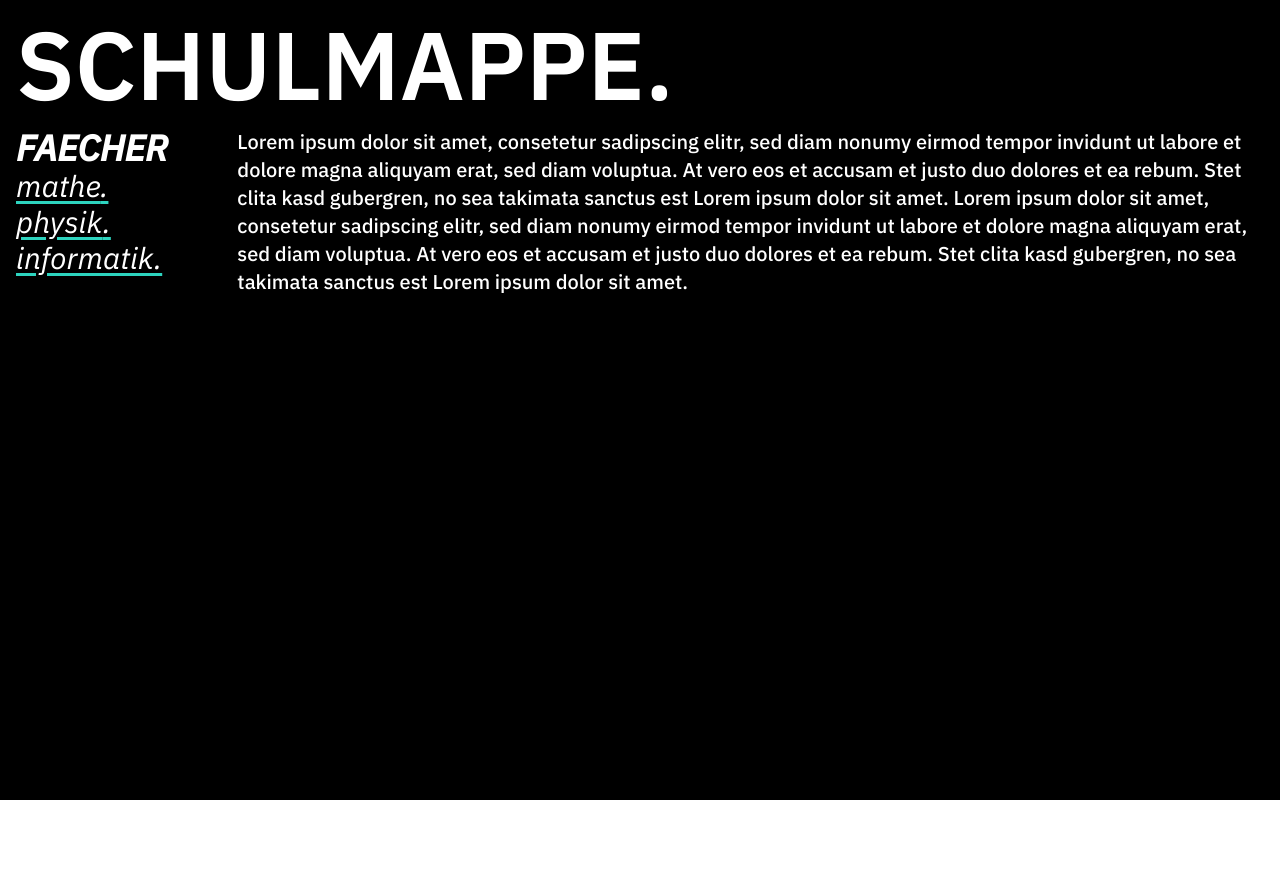
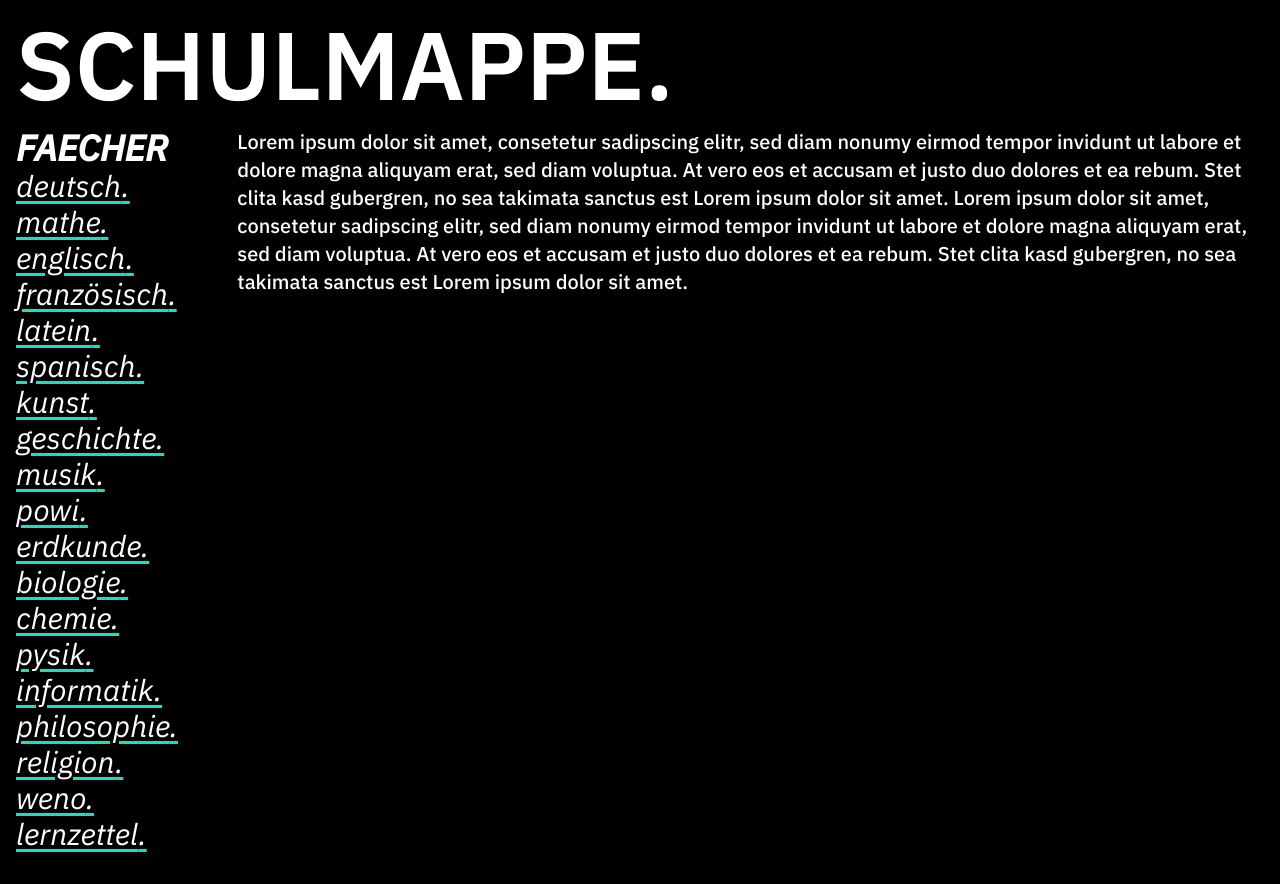
Before and after one commit to FortsetzungF/schulmappe-frontend, a Next.js app: page /app in a window 1280 px wide. Before the commit the page ends 800 px from the top, so only its background shows below. Built offline with nearby package versions, Linux system fonts and the light colour scheme.

Commit message:
make FaecherList load faecher

```diff
--- a/components/Faecherlist.js
+++ b/components/Faecherlist.js
@@ -1,15 +1,24 @@
+import useSWR from "swr";
 import FaecherlistItem from "@components/FaecherlistItem";
+import MSG from "@components/MSG"
 
 export default function Faecherlist() {
+  const fetcher = (...args) => fetch(...args).then(res => res.json())
+
+  const { data, error } = useSWR('/api/faecher', fetcher)
+
+  if (error) return <MSG error>faecher konnten nicht geladen werden</MSG>
+  if (!data) return <MSG>loading faecher</MSG>
+
   return(
     <div>
-      <div className="font-extrabold italic uppercase">
-        <h2 className="text-2xl lg:text-4xl">faecher</h2>
-      </div>
-
-      <FaecherlistItem>mathe</FaecherlistItem>
-      <FaecherlistItem>physik</FaecherlistItem>
-      <FaecherlistItem>informatik</FaecherlistItem>
+      <ul>
+        {data.faecher.map((fach) =>
+          <li>
+            <FaecherlistItem>{fach}</FaecherlistItem>
+          </li>
+        )}
+      </ul>
     </div>
   )
 }
--- a/components/Sidebar.js
+++ b/components/Sidebar.js
@@ -3,6 +3,9 @@ import Faecherlist from "@components/Faecherlist";
 export default function Sidebar() {
   return(
     <div className="my-4 lg:basis-1/6 print:hidden">
+      <div className="font-extrabold italic uppercase">
+        <h2 className="text-2xl lg:text-4xl">faecher</h2>
+      </div>
       <Faecherlist />
     </div>
   )
--- a/package.json
+++ b/package.json
@@ -8,7 +8,8 @@
   "dependencies": {
     "next": "latest",
     "react": "^17.0.2",
-    "react-dom": "^17.0.2"
+    "react-dom": "^17.0.2",
+    "swr": "^1.1.1"
   },
   "devDependencies": {
     "autoprefixer": "^10.4.0",
--- /dev/null
+++ b/pages/api/faecher.js
@@ -0,0 +1,3 @@
+export default (req, res) => {
+  res.status(200).json({ faecher: ["deutsch", "mathe", "englisch", "französisch", "latein", "spanisch", "kunst", "geschichte", "musik", "powi", "erdkunde", "biologie", "chemie", "pysik", "informatik", "philosophie", "religion", "weno", "lernzettel"] })
+}
```
Also changed, not shown: 1 other file (tests, documents, lock files or other folders).
